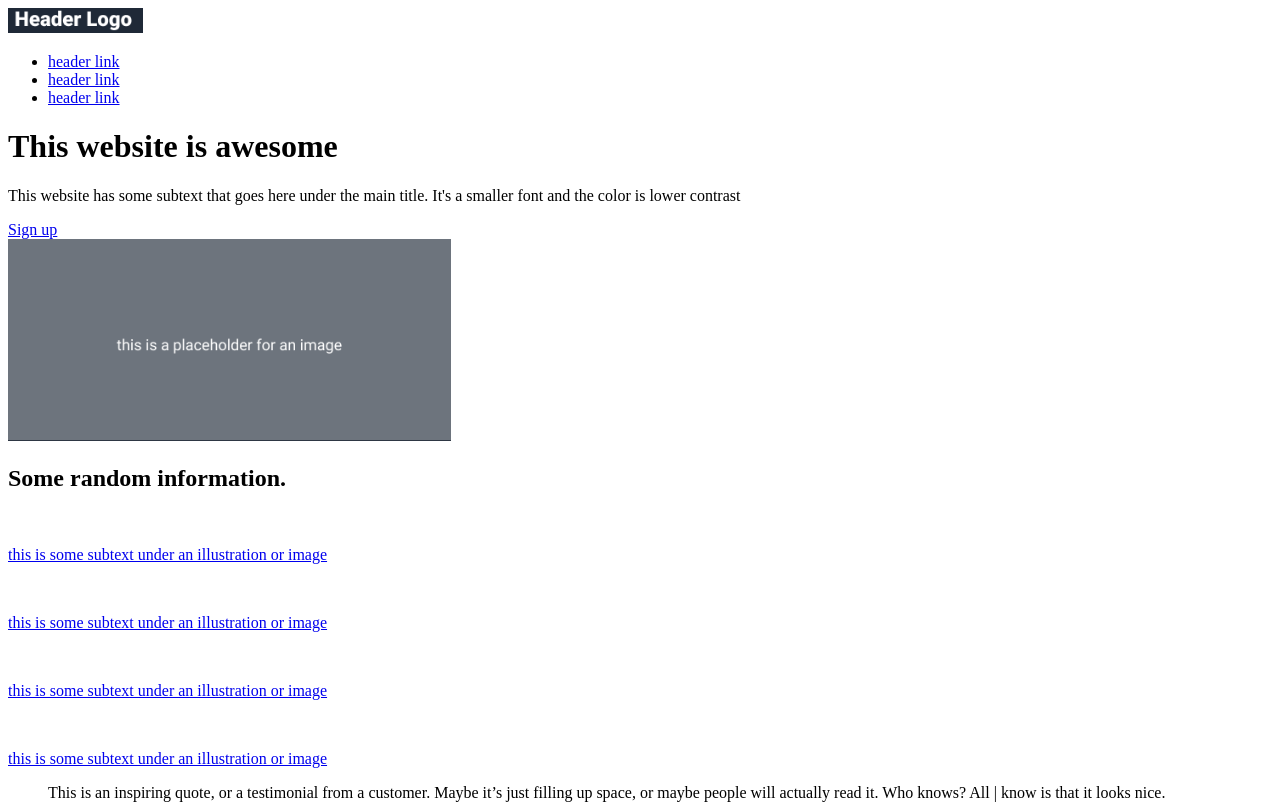
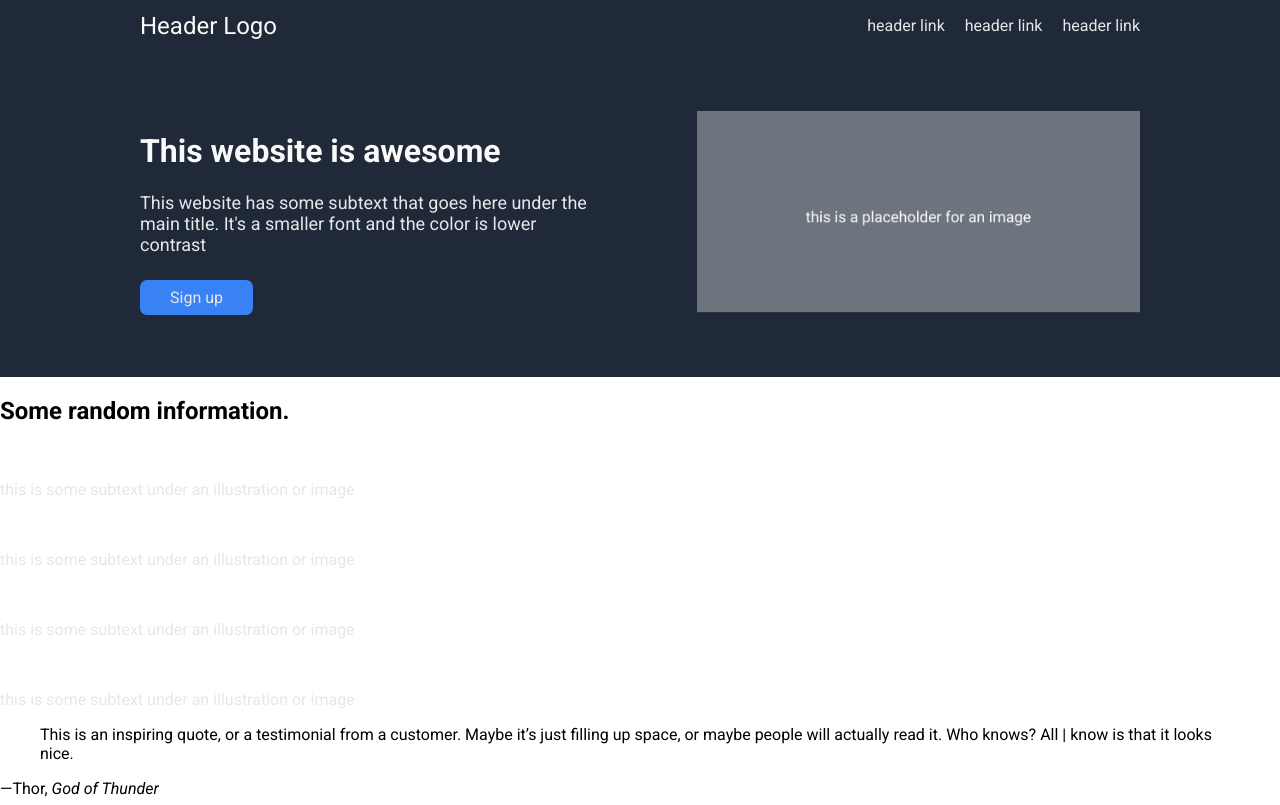
Before and after one commit to Valeriy2017/NextStep, a plain HTML site: page index.html in a window 1280 px wide. Shown: the top 805 px of the page. Drawn offline with Linux system fonts and the light colour scheme.

Commit message:
header
Full stylization of Neader

```diff
--- a/css/style.css
+++ b/css/style.css
@@ -0,0 +1,89 @@
+
+*{
+    box-sizing: border-box;
+}
+body{
+  padding: 0;
+  margin: 0;
+  font-family: "Roboto", sans-serif;
+  /* font-optical-sizing: auto; */
+  /* font-weight: <weight>;
+  font-style: normal;
+  font-variation-settings:
+    "wdth" <width>; */
+}
+.header {
+  background-color: #1F2937;
+
+
+}
+.wigth-content{
+  width: 1000px;
+  margin: 0 auto;
+
+}
+.header-navigation {
+  display: flex;
+  justify-content: space-between;
+  align-items: center;
+
+}
+
+.logo {
+  font-size: 24px;
+  color:#F9FAF8;
+}
+.nav-header {
+}
+.nav-items {
+  display: flex;
+  gap: 20px;
+
+}
+li{
+  list-style-type: none;
+}
+a{
+  text-decoration: none;
+  color:#E5E7EB;
+}
+.nav-item {
+}
+.header-content {
+  display: flex;
+  justify-content: space-between;
+  padding: 60px 0;
+}
+.header__content-title-text {
+  max-width: 450px;
+}
+.headr__content-title {
+  font-size: 48;
+  font-weight: 900;
+  color: #F9FAF8;
+}
+.headr__content-text {
+  font-size: 18px;
+  color: #E5E7EB;
+}
+.buttom {
+  margin-top: 33px;
+}
+.buttom a{
+  background-color: #3882F6;
+  padding: 8px 30px;
+  border-radius: 7px;
+}
+.header-images {
+}
+
+
+
+
+
+.footer {
+  background-color: #1F2937;
+
+}
+.footer__Copyright-link {
+}
--- a/index.html
+++ b/index.html
@@ -4,14 +4,18 @@
 <head>
     <meta charset="UTF-8">
     <meta name="viewport" content="width=device-width, initial-scale=1.0">
-    <title>Document</title>
+    <link rel="preconnect" href="https://fonts.googleapis.com">
+    <link rel="preconnect" href="https://fonts.googleapis.com">
+<link rel="preconnect" href="https://fonts.gstatic.com" crossorigin>
+<link href="https://fonts.googleapis.com/css2?family=Roboto+Serif:ital,opsz,wght@0,8..144,100..900;1,8..144,100..900&family=Roboto:ital,wdth,wght@0,75..100,100..900;1,75..100,100..900&display=swap" rel="stylesheet">
+<title>Document</title>
     <link rel="stylesheet" href="./css/style.css">
 </head>
 
 <body>
     <header class="header">
-        <div class="header-navigation">
-            <div class="logo"><a href="#"><img src="./images/Logo.png" alt="Logo"></a></div>
+        <div class="header-navigation wigth-content">
+            <div class="logo"><a href="#"></a>Header Logo</div>
             <nav class="nav-header">
                 <ul class="nav-items">
                     <li class="nav-item"><a href="#">header link</a></li>
@@ -20,7 +24,7 @@
                 </ul>
             </nav>
         </div>
-        <div class="header-content">
+        <div class="header-content wigth-content">
             <div class="header__content-title-text">
                 <div class="headr__content-title">
                     <h1>This website is
--- /dev/null
+++ b/test.css
@@ -0,0 +1,35 @@
+.header {
+
+		/* .header__content-title-text */
+
+		&__content-title-text {
+		}
+}
+.header-navigation {
+}
+.logo {
+}
+.nav-header {
+}
+.nav-items {
+}
+.nav-item {
+}
+.header-content {
+}
+.headr {
+
+		/* .headr__content-title */
+
+		&__content-title {
+		}
+
+		/* .headr__content-text */
+
+		&__content-text {
+		}
+}
+.buttom {
+}
+.header-images {
+}
```
Also changed, not shown: test.html (added, +42 -0 lines).
